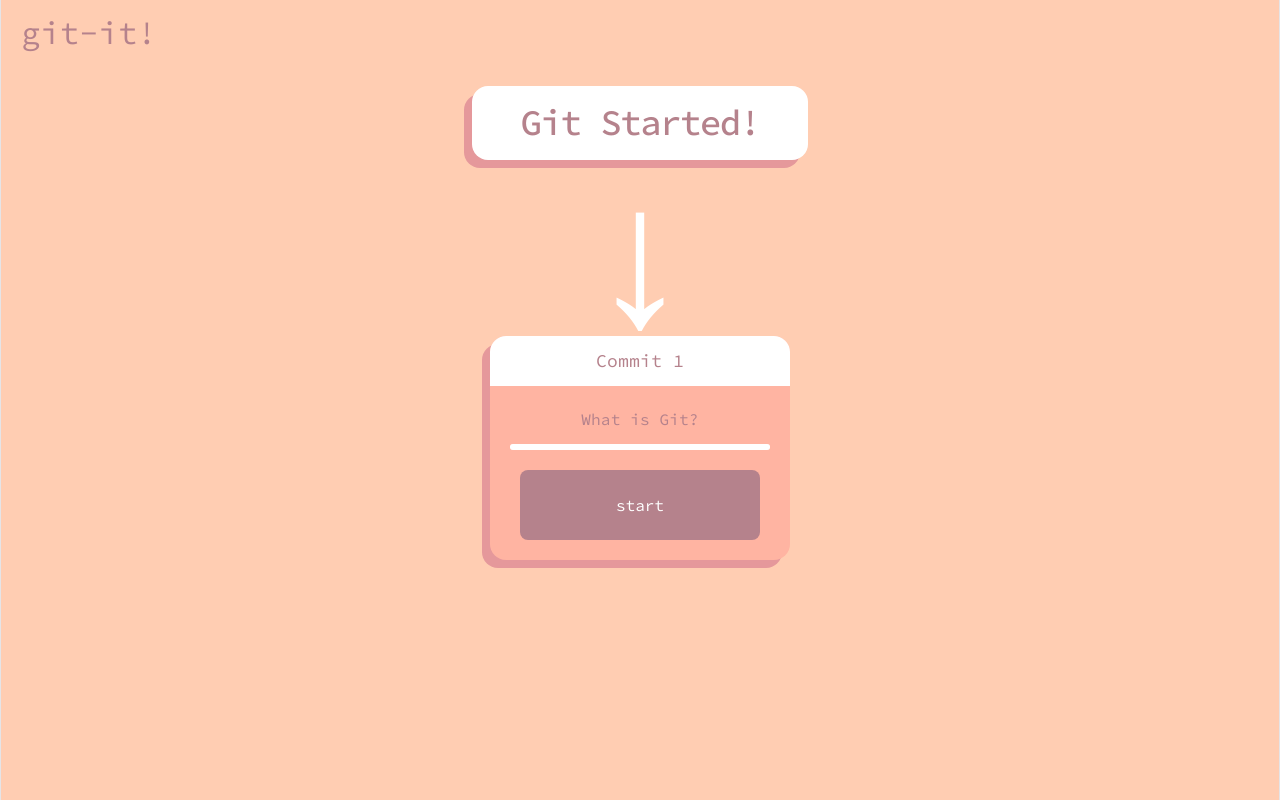
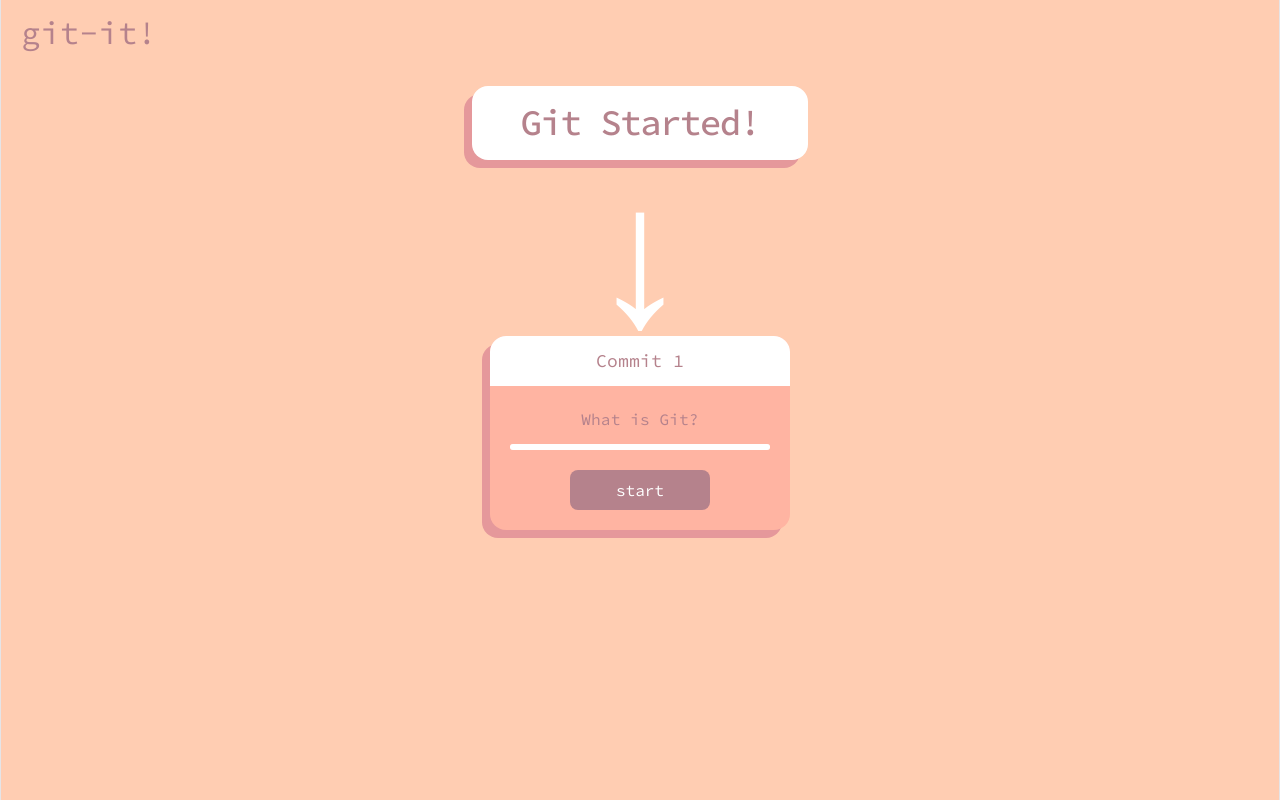
Before and after one commit to dlw1rm4/git-it, a React (Vite) app: page /git-it/lessons in a window 1280 px wide. Built offline with nearby package versions, Linux system fonts and the light colour scheme.

Commit message:
fixed button size in lessons page

```diff
--- a/src/pages/lessons.css
+++ b/src/pages/lessons.css
@@ -116,7 +116,8 @@
     background: #B5828C;
     color: white;
     border: none;
-    padding: 10px 48px;
+    height: 40px;
+    width: 140px;
     border-radius: 8px;
     font-family: "Source Code Pro";
     font-size: 16px;
```
